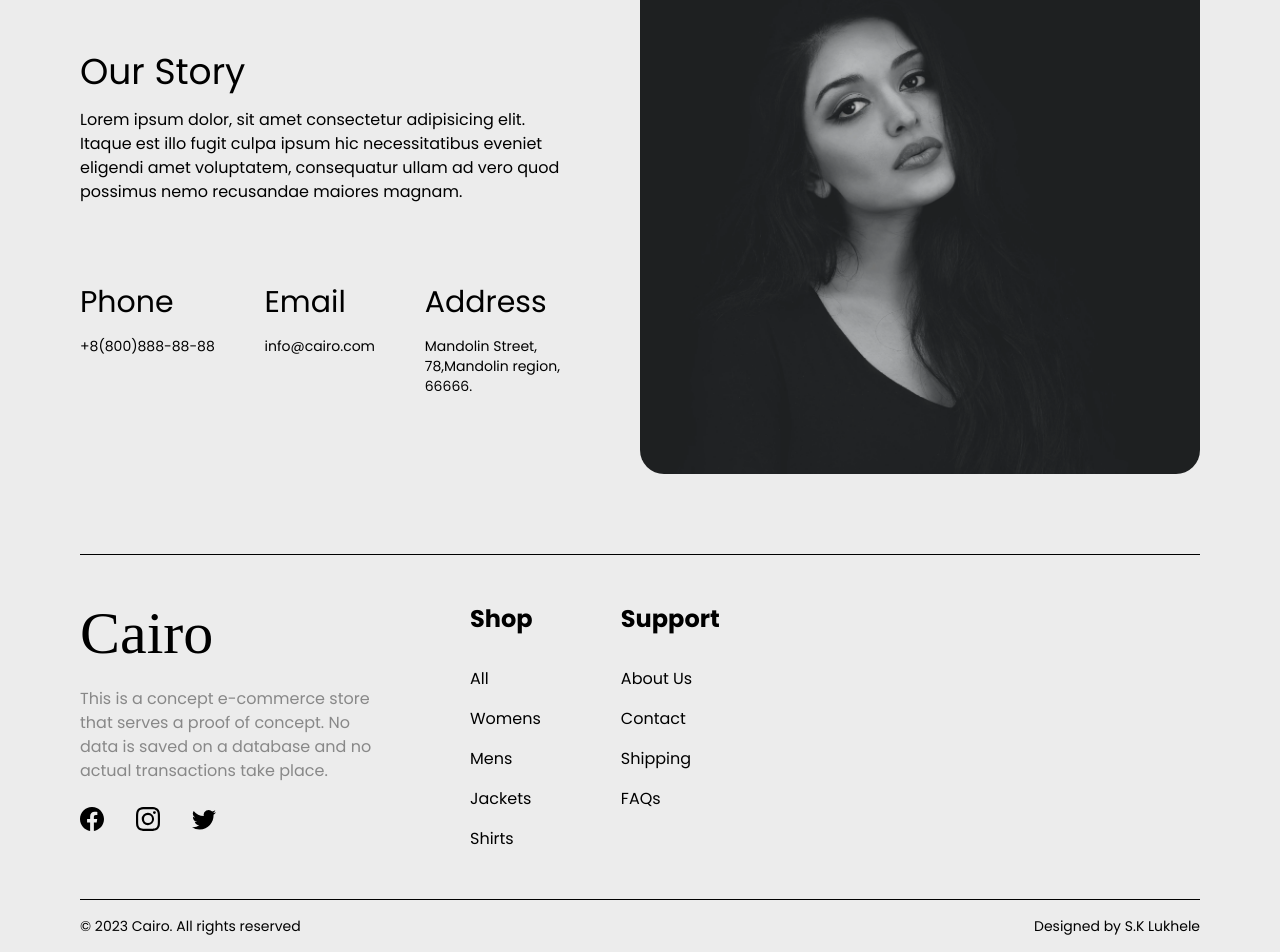
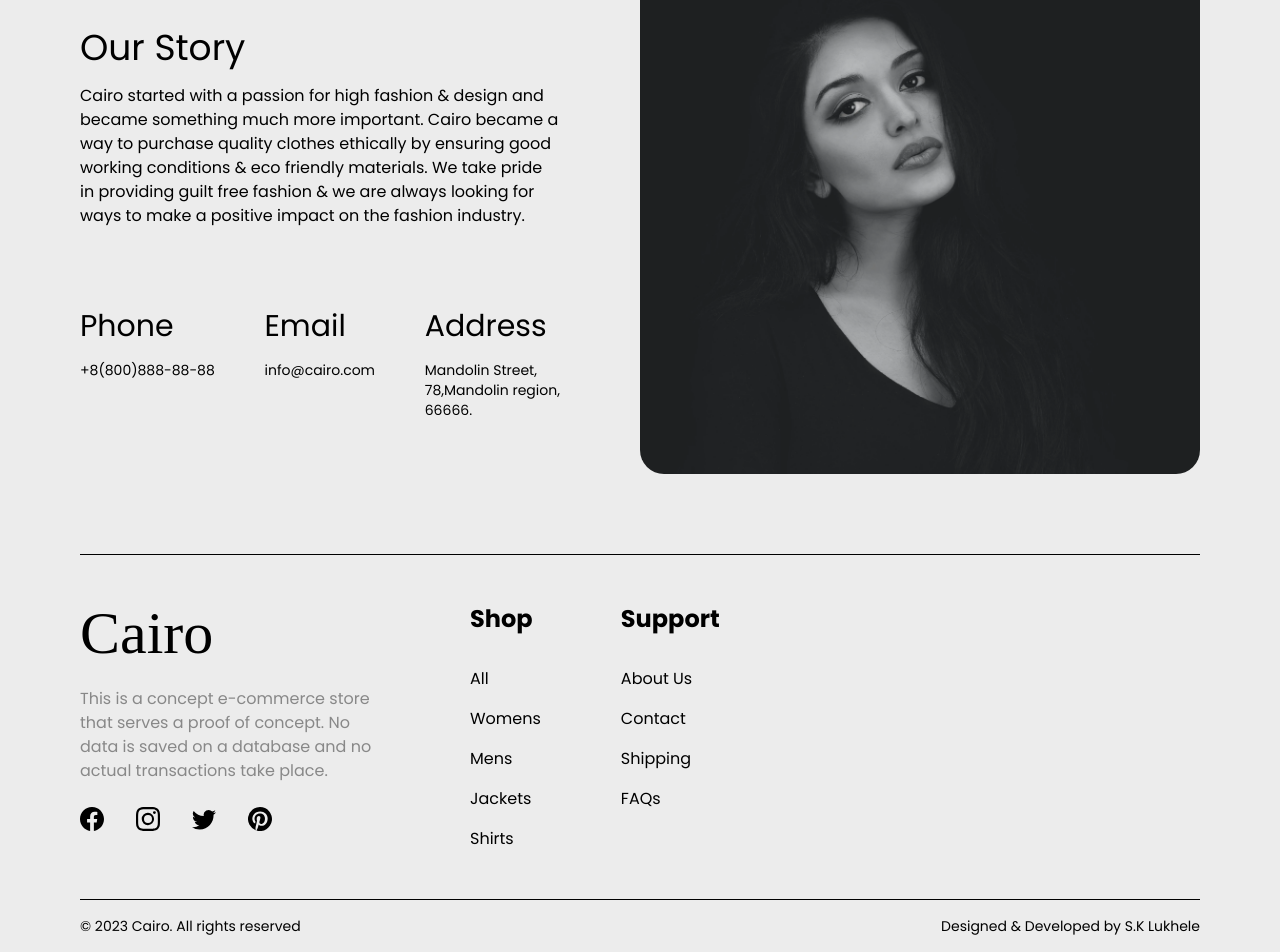
Before and after one commit to samukelolukhele/Cairo, a React (Vite) app: page /about in a window 1280 px wide. Shown: the part 184-1136 px from the top of the page. Built offline with nearby package versions, Linux system fonts and the light colour scheme; a web font is replaced by a local one.

Commit message:
FEAT:  Ready for deployment.

```diff
--- a/src/components/Cart.tsx
+++ b/src/components/Cart.tsx
@@ -1,9 +1,9 @@
-import React from "react";
+import React, { useState } from "react";
 import { BsX } from "react-icons/bs";
 import CartItem from "./CartItem";
 import { useShoppingCart } from "./context/ShoppingCartContext";
-import { useNavigate } from "react-router-dom";
 import { Transition } from "@headlessui/react";
+import Modal from "./Modal";
 
 type Props = {
   setIsOpen: React.Dispatch<React.SetStateAction<boolean>>;
@@ -12,12 +12,14 @@ type Props = {
 
 const Cart = ({ setIsOpen, isOpen }: Props) => {
   const { cartItems, cartTotal } = useShoppingCart();
-  const navigate = useNavigate();
+  const [modal, setModal] = useState(false);
 
   function handleCheckout() {
     setIsOpen(false);
-    return navigate("/shop/checkout");
+    return setModal(true);
   }
+
+  const closeModal = () => setModal(false);
 
   return (
     <div className="absolute">
@@ -26,6 +28,14 @@ const Cart = ({ setIsOpen, isOpen }: Props) => {
           className="fixed w-screen h-screen top-0 right-0 left-0 bottom-0 bg-black opacity-50 cursor-pointer z-40"
           onClick={() => setIsOpen(false)}
         />
+      )}
+      {modal && (
+        <Modal bgClick={closeModal} close={closeModal}>
+          {" "}
+          Thank you for previewing this site. If you would like to work together
+          you can get in contact with me via email{" "}
+          <span className="font-semibold">kelo.lukhele@gmail.com</span>
+        </Modal>
       )}
       <Transition appear show={isOpen}>
         <Transition.Child
--- a/src/components/Footer.tsx
+++ b/src/components/Footer.tsx
@@ -1,4 +1,9 @@
-import { BsFacebook, BsInstagram, BsTwitter } from "react-icons/bs";
+import {
+  BsFacebook,
+  BsInstagram,
+  BsPinterest,
+  BsTwitter,
+} from "react-icons/bs";
 import Container from "./Container";
 import { Link } from "react-router-dom";
 
@@ -59,10 +64,19 @@ const UpperFooter = () => {
           This is a concept e-commerce store that serves a proof of concept. No
           data is saved on a database and no actual transactions take place.
         </p>
-        <div className="flex gap-8 text-4xl lg:text-2xl w-fit">
-          <BsFacebook />
-          <BsInstagram />
-          <BsTwitter />
+        <div className="flex gap-8 text-4xl lg:text-2xl w-fit [&>*]:cursor-pointer">
+          <BsFacebook
+            onClick={() => window.open("https://facebook.com", "_blank")}
+          />
+          <BsInstagram
+            onClick={() => window.open("https://instagram.com", "_blank")}
+          />
+          <BsTwitter
+            onClick={() => window.open("https://twitter.com", "_blank")}
+          />
+          <BsPinterest
+            onClick={() => window.open("https://pinterest.com", "_blank")}
+          />
         </div>
       </div>
       {footerElements.map((element, i) => {
@@ -89,7 +103,7 @@ const LowerFooter = () => {
   return (
     <div className="flex justify-between items-center py-4 text-sm">
       <p>© 2023 Cairo. All rights reserved </p>
-      <p className="text-right">Designed by S.K Lukhele</p>
+      <p className="text-right">Designed & Developed by S.K Lukhele</p>
     </div>
   );
 };
--- a/src/pages/About/index.tsx
+++ b/src/pages/About/index.tsx
@@ -23,10 +23,12 @@ const Hero = () => {
               data-aos-delay="400"
               data-aos-anchor="#about-main"
             >
-              Lorem ipsum dolor, sit amet consectetur adipisicing elit. Itaque
-              est illo fugit culpa ipsum hic necessitatibus eveniet eligendi
-              amet voluptatem, consequatur ullam ad vero quod possimus nemo
-              recusandae maiores magnam.
+              Cairo started with a passion for high fashion & design and became
+              something much more important. Cairo became a way to purchase
+              quality clothes ethically by ensuring good working conditions &
+              eco friendly materials. We take pride in providing guilt free
+              fashion & we are always looking for ways to make a positive impact
+              on the fashion industry.
             </p>
           </div>
           <div className="flex flex-col gap-4 md:flex-row justify-between">
--- a/src/pages/Product/index.tsx
+++ b/src/pages/Product/index.tsx
@@ -6,6 +6,7 @@ import Section from "../../components/Section";
 import Image from "../../components/Image";
 import { useState } from "react";
 import { useShoppingCart } from "../../components/context/ShoppingCartContext";
+import Modal from "../../components/Modal";
 
 const Product = () => {
   const { id } = useParams();
@@ -22,6 +23,9 @@ const Product = () => {
   const { increaseCartQuantity } = useShoppingCart();
 
   const [currentSize, setCurrentSize] = useState("M");
+  const [modal, setModal] = useState(false);
+
+  const closeModal = () => setModal(false);
 
   const handleVariant = (
     variantName: string,
@@ -41,6 +45,13 @@ const Product = () => {
 
   return (
     <Section className="py-5 md:py-20">
+      {modal && (
+        <Modal close={closeModal} bgClick={closeModal}>
+          Thank you for previewing this site. If you would like to work together
+          you can get in contact with me via email{" "}
+          <span className="font-semibold">kelo.lukhele@gmail.com</span>
+        </Modal>
+      )}
       <Container className="gap-8 md:gap-20 flex-col lg:flex-row">
         <div className="hidden lg:flex flex-col gap-4">
           {product?.images.map((image, key) => {
@@ -140,8 +151,8 @@ const Product = () => {
             </div>
           </div>
           <p className="font-light text-base">
-            {product?.description}
-            <br /> <br /> Note: This is a demo store.
+            This is a demonstration product that is not purchasble. This product
+            and description would be replaced by your own.
           </p>
           <div className="flex flex-col gap-4 ">
             <button
@@ -158,7 +169,7 @@ const Product = () => {
             >
               Add to cart
             </button>
-            <button className="border-0 bg-black hover:bg-brand text-white w-full py-2 text-sm font-light hover:scale-[103%] duration-300">
+            <button className="border-0 bg-black hover:bg-brand text-white w-full py-2 text-sm font-light hover:scale-[103%] duration-300" onClick={() => setModal(true)}>
               Buy now
             </button>
           </div>
```
